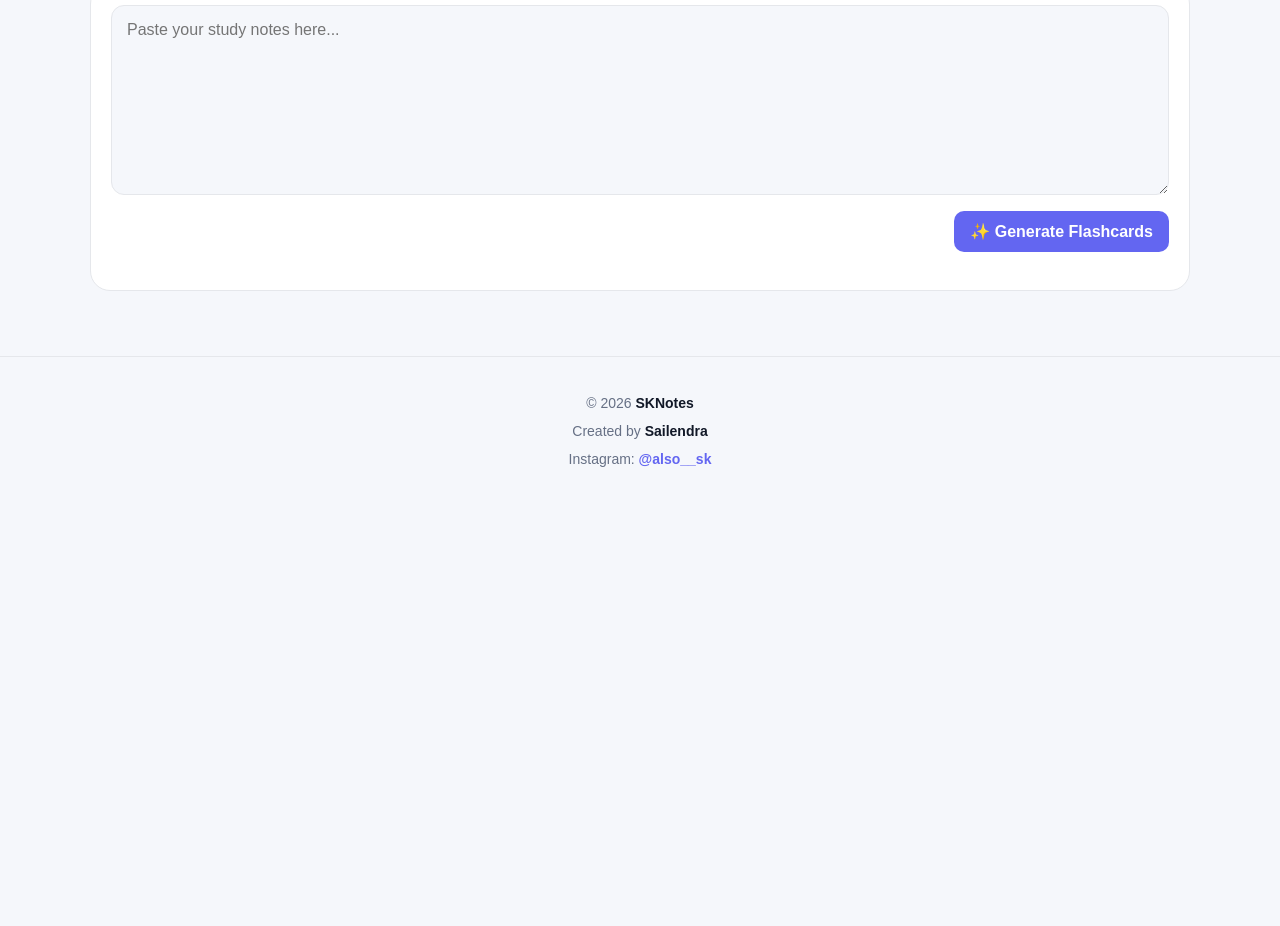
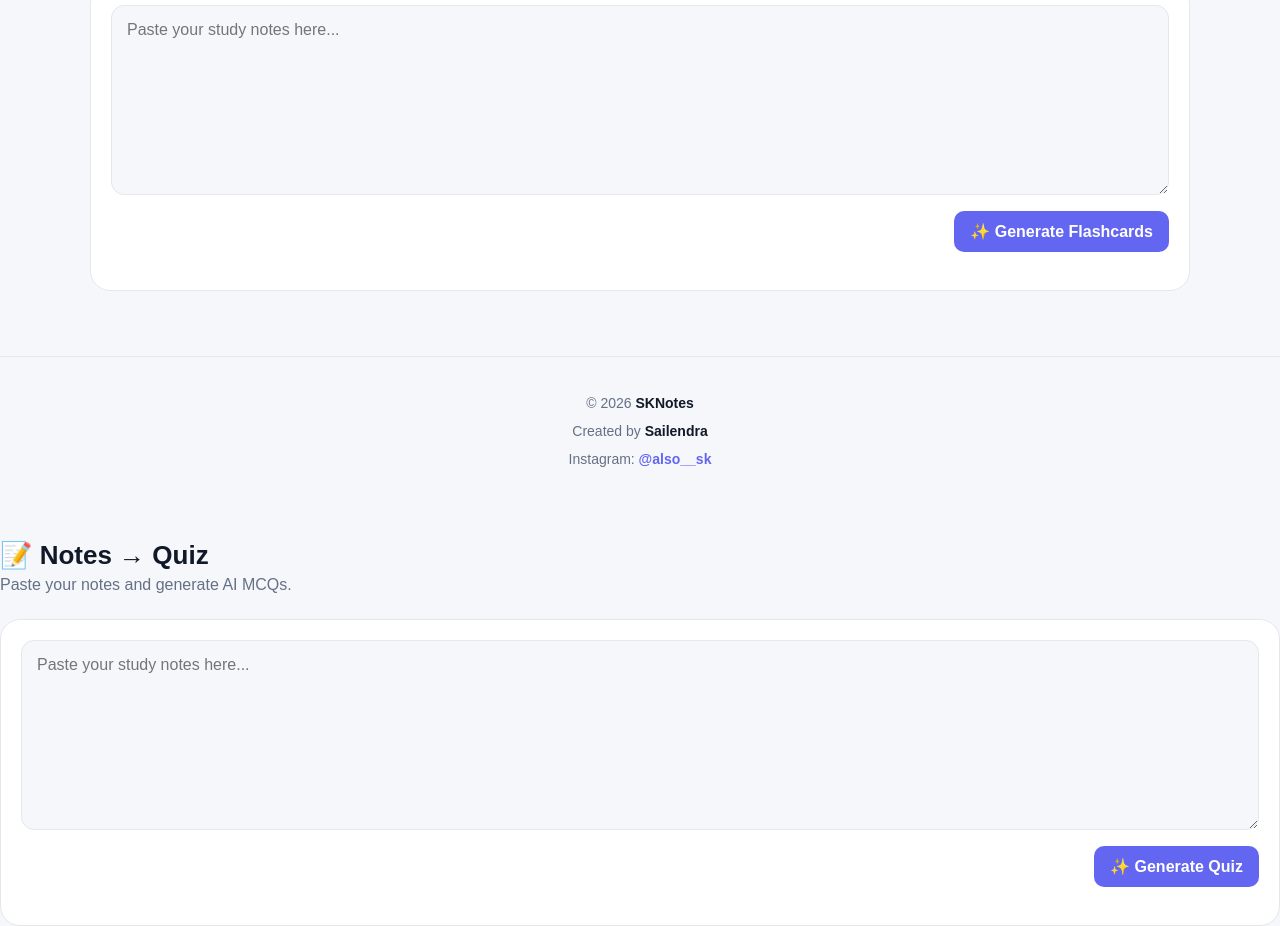
Before and after one commit to sailendrakumar9956sk-bit/SKNotes, a website: page public/index.html in a window 1280 px wide. Shown: the part 1729-2655 px from the top of the page. Before the commit the page ends 2234 px from the top, so only its background shows below. Drawn offline with nearby package versions, Linux system fonts and the light colour scheme.

Commit message:
Update index.html

```diff
--- a/public/index.html
+++ b/public/index.html
@@ -1641,3 +1641,25 @@ window.addEventListener("beforeinstallprompt", function(event) {
 
 </body>
   </html>
+<section id="quizSection">
+  <div class="section-title">
+    <h2>📝 Notes → Quiz</h2>
+    <p>Paste your notes and generate AI MCQs.</p>
+  </div>
+
+  <div class="workspace">
+    <textarea id="quizInput" placeholder="Paste your study notes here..."></textarea>
+
+    <div class="workspace-actions">
+      <button class="primary" onclick="generateQuiz()">
+        ✨ Generate Quiz
+      </button>
+    </div>
+
+    <div class="loading" id="quizLoading">
+      🤖 AI is creating your quiz...
+    </div>
+
+    <div class="flashcards" id="quizOutput"></div>
+  </div>
+</section>
```
